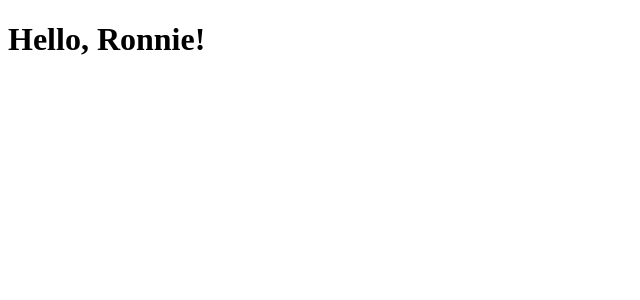
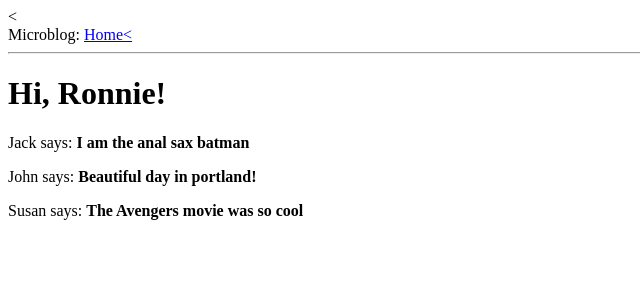
Before and after one commit to RonnieDipple/Micro-Blog, a Flask app: page / in a window 1280 px wide. Shown: the top 300 px of the page, without its empty margins (0-640 px from the left). Run offline with Flask 2, Linux system fonts and the light colour scheme.

Commit message:
Templates added

```diff
--- a/app.py
+++ b/app.py
@@ -8,7 +8,26 @@ app = Flask(__name__)
 @app.route('/index')
 def index ():
     user = {'username' : 'Ronnie'}
-    return render_template('index.html', title='Home', user=user)
+    posts = [
+
+        {
+            'author': {'username': 'Jack'},
+            'body': 'I am the anal sax batman'
+        },
+        {
+            'author': {'username' : 'John'},
+            'body': 'Beautiful day in portland!'
+        },
+        {
+            'author': {'username': 'Susan'},
+            'body': 'The Avengers movie was so cool'
+
+        }
+
+
+
+    ]
+    return render_template('index.html', title='Home', user=user, posts=posts)
 
 
 if __name__ == '__main__':
--- /dev/null
+++ b/templates/base.html
@@ -0,0 +1,15 @@
+<!DOCTYPE html>
+<html lang="en">
+<head>
+    <meta charset="UTF-8">{% if title %}
+    <<title>{{ title }} - Microblog</title>
+{% else %}
+    <title>Welcome to Microblog</title>
+{% endif %}
+</head>
+<body>
+<div>Microblog: <a href="/index">Home<</a></div>
+<hr>
+{% block content %}{% endblock %}
+</body>
+</html>
--- a/templates/index.html
+++ b/templates/index.html
@@ -1,10 +1,11 @@
-<!DOCTYPE html>
-<html lang="en">
-<head>
-    <meta charset="UTF-8">
-    <title>{{title}} - Microblog</title>
-</head>
-<body>
-    <h1>Hello, {{ user.username }}!</h1>
-</body>
-</html>
+{% extends "base.html" %}
+
+
+{% block content %}
+    <h1>Hi, {{ user.username }}!</h1>
+    {% for post in posts %}
+    <div><p>{{ post.author.username }} says: <b>{{ post.body }}</b></p></div>
+    {% endfor %}
+
+
+{% endblock %}
```
